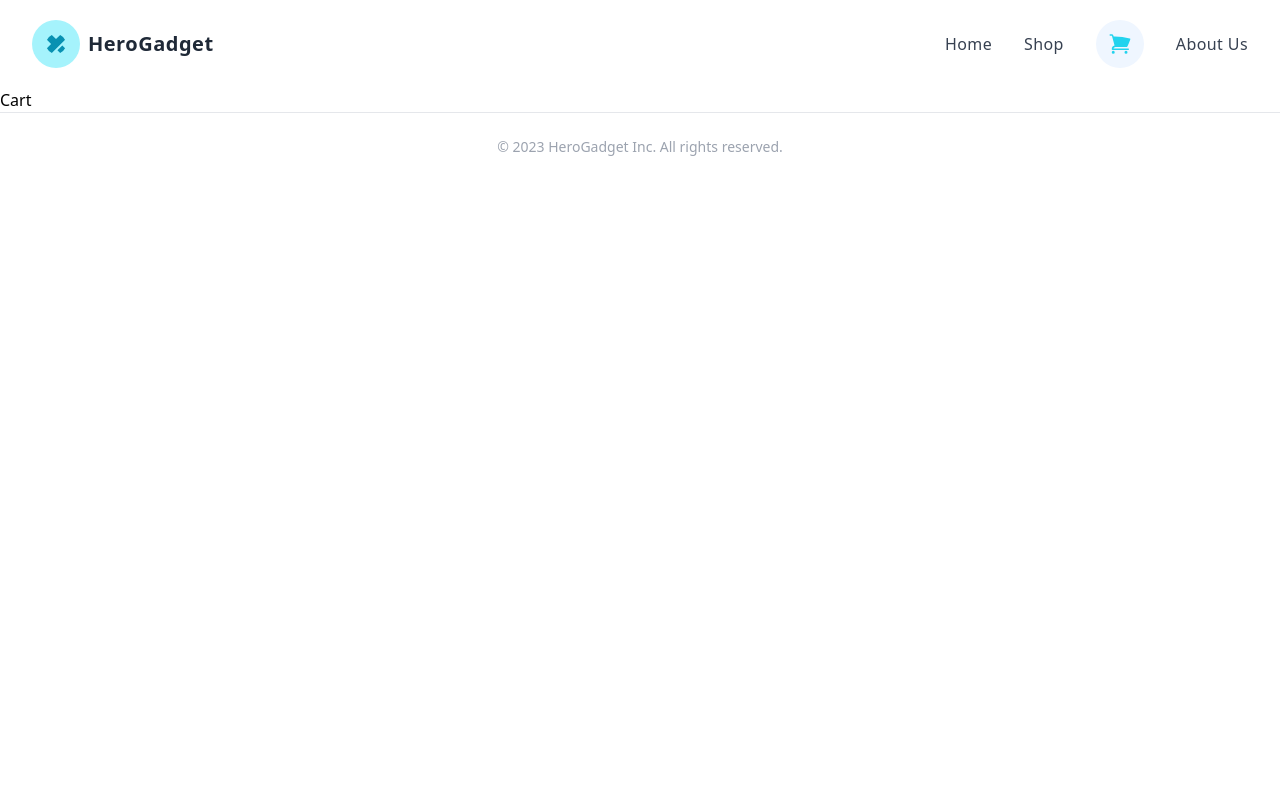
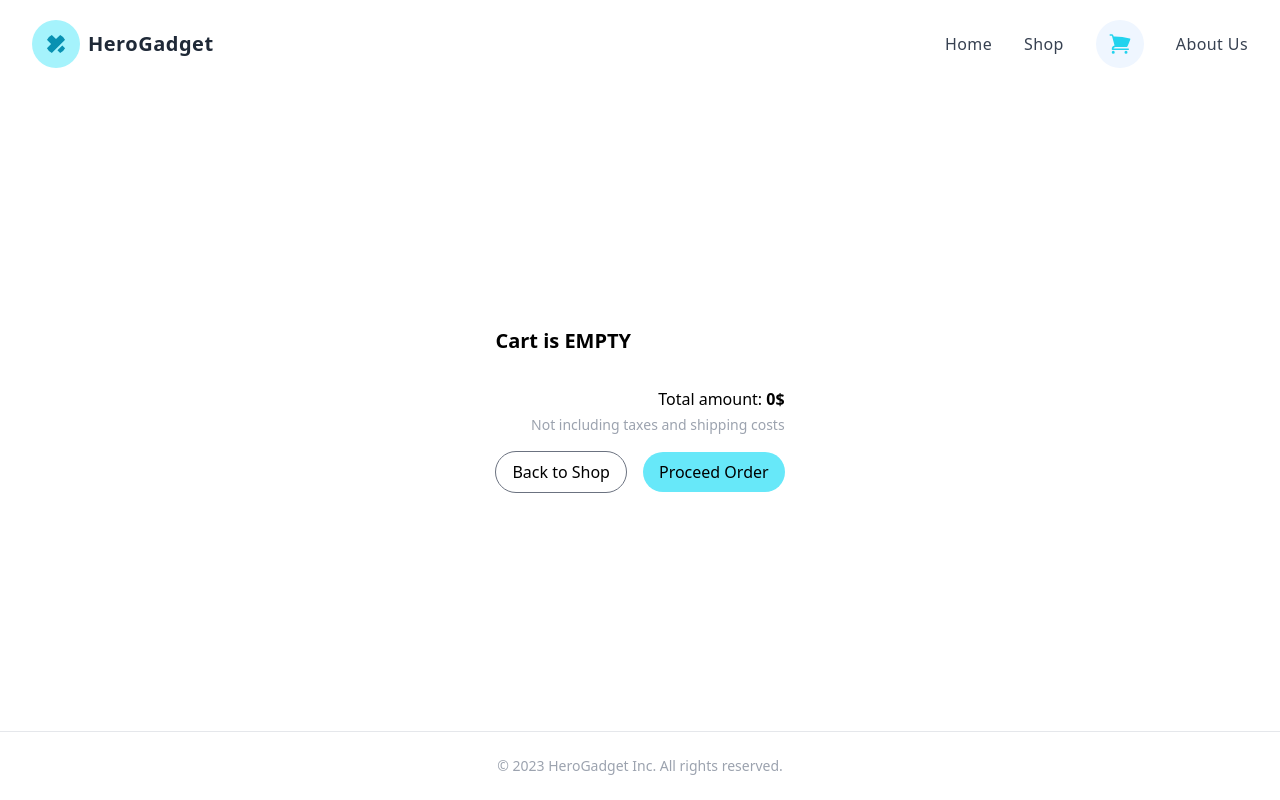
Before and after one commit to Robin0787/Home-Gadgets, a React (Vite) app: page /cart in a window 1280 px wide. Built offline with nearby package versions, Linux system fonts and the light colour scheme.

Commit message:
Completed shop & cart Component

```diff
--- a/src/App.jsx
+++ b/src/App.jsx
@@ -1,19 +1,27 @@
+import { createContext, useState } from "react";
 import { Outlet, useLoaderData, useNavigation } from "react-router-dom";
 import Footer from "./components/Footer";
 import Header from "./components/Header";
 import Loading from "./components/Loading";
 
+export const productContainer = createContext([]);
+export const cartContainer = createContext([]);
+
 const App = () => {
   const navigation = useNavigation();
-  const items = useLoaderData();
+  const {cartProducts, allItems} = useLoaderData();
+  const [cartItems, setCartProducts] = useState(cartProducts);
+
   return (
-    <div>
-       <Header items={items}/>
+    <productContainer.Provider value={allItems}>
+       <cartContainer.Provider value={[cartItems,setCartProducts]}>
+       <Header />
        {
         navigation.state === 'loading' ? <Loading /> : <Outlet />
        }
        <Footer />
-    </div>
+       </cartContainer.Provider>
+    </productContainer.Provider>
   )
 }
 
--- /dev/null
+++ b/src/Custom Loaders/Loaders.js
@@ -0,0 +1,19 @@
+import { getStoredData } from "../components/Utilities/Utility";
+
+
+
+export const getSelectedProducts = async () => {
+  const res = await fetch("products.json");
+  const allItems = await res.json();
+  const cartItems = getStoredData();
+
+  let cartProducts = [];
+  for (let id in cartItems) {
+    const foundProduct = allItems.find((item) => item.id === id);
+    if (foundProduct) {
+      foundProduct.quantity = cartItems[id];
+      cartProducts.push(foundProduct);
+    }
+  }
+  return {cartProducts,allItems};
+};
--- a/src/components/Cards/CartItem.jsx
+++ b/src/components/Cards/CartItem.jsx
@@ -1,9 +1,10 @@
-import React from 'react'
+import React from 'react';
 
-const CartItem = ({ product }) => {
-  const { id, name, price, quantity, picture } = product
+const CartItem = ({ product,deleteItem }) => {
+  const { id, name, price, quantity, picture } = product;
+
   return (
-    <li className='flex flex-col py-6 sm:flex-row sm:justify-between'>
+    <li className='flex flex-col py-6 sm:flex-row sm:justify-between  '>
       <div className='flex w-full space-x-2 sm:space-x-4'>
         <img
           className='flex-shrink-0 object-cover w-20 h-20 border-transparent rounded outline-none sm:w-32 sm:h-32 bg-gray-500'
@@ -13,13 +14,13 @@ const CartItem = ({ product }) => {
         <div className='flex flex-col justify-between w-full pb-4'>
           <div className='flex justify-between w-full pb-2 space-x-2'>
             <div className='space-y-1'>
-              <h3 className='text-lg font-semibold leading-snug sm:pr-8'>
+              <h3 className='text-md font-semibold leading-snug sm:pr-8'>
                 {name}
               </h3>
               <p className='text-sm text-gray-400'>Quantity: {quantity}</p>
             </div>
             <div className='text-right'>
-              <p className='text-lg font-semibold'>{price}$</p>
+              <p className='text-lg font-semibold text-gray-500'>{price}$</p>
               <p className='text-sm text-gray-600'>
                 Total: {price * quantity}$
               </p>
@@ -27,7 +28,7 @@ const CartItem = ({ product }) => {
           </div>
           <div className='flex text-sm divide-x'>
             <button
-              onClick={() => alert('Item Removed')}
+              onClick={() => {deleteItem(id);alert('Item Removed');}}
               type='button'
               className='flex items-center px-2 py-1 pl-0 space-x-1'
             >
--- a/src/components/Cart.jsx
+++ b/src/components/Cart.jsx
@@ -1,23 +1,48 @@
 
-import React from 'react';
-import { useLoaderData } from 'react-router-dom';
-import { getStoredData } from './Utilities/Utility';
+import React, { useContext } from 'react';
+import { Link } from 'react-router-dom';
+import { cartContainer } from '../App';
+import CartItem from './Cards/CartItem';
+import { removeFromStorage } from './Utilities/Utility';
+const Cart = () => {
+    const [cartItems, setCartItems] = useContext(cartContainer);
 
-const Cart = () => {
-    const allItems = useLoaderData();
-    const cartItems = getStoredData();
-    let cartProducts = [];
-    for(let id in cartItems){
-        const foundProduct = allItems.find(item => item.id === id);
-        if(foundProduct) {
-            foundProduct.quantity = cartItems[id];
-            cartProducts.push(foundProduct);
-        }
+    let total = 0;
+    if(cartItems.length > 0) {
+        total = cartItems.reduce((prev,curr) => prev + (curr.price)* curr.quantity,0);
     }
-    console.log(cartProducts);
+
+    function clearCart () {
+        localStorage.removeItem('cartItem');
+        setCartItems([]);
+    }
+    function deleteItem(id) {
+        const remainingItems = cartItems.filter(item => item.id !== id);
+        setCartItems(remainingItems);
+        removeFromStorage(id);
+    }
     return (
-        <div>
-            <h1>Cart</h1>
+        <div className='flex flex-col items-center justify-center gap-3 min-h-[calc(100vh-157px)]'>
+            <div className='flex flex-col max-w-3xl p-6 space-y-4 sm:p-10'>
+                <h2 className='text-xl font-semibold'>
+                    {cartItems.length > 0 ? 'Review cart Items' : 'Cart is EMPTY'}
+                </h2>
+                <ul className='flex flex-col divide-y divide-gray-700'>
+                    {
+                        cartItems.map((product) => <CartItem key={product.id} product={product} deleteItem={deleteItem}/>)
+                    }
+                </ul>
+                <div className="text-right space-y-1">
+                    <p >Total amount: <span className='font-semibold'>{total}$</span></p>
+                    <p className="text-sm text-gray-400">Not including taxes and shipping costs</p>
+                </div>
+                <div className='flex justify-end items-center space-x-4'>
+                {
+                    cartItems.length>0 ? <button onClick={clearCart} type='button' className='px-4 py-2 border rounded-full border-gray-500 duration-300 hover:bg-gray-300'>Clear Cart</button> : <Link to='/shop' className='px-4 py-2 border rounded-full border-gray-500 duration-300 hover:bg-gray-300'>Back to Shop</Link>
+                }
+                <button type='button' className='px-4 py-2 rounded-full duration-300 bg-cyan-300 hover:bg-cyan-400'>Proceed Order</button>
+                </div>
+            </div>
         </div>
     );
 };
--- a/src/components/Header.jsx
+++ b/src/components/Header.jsx
@@ -1,8 +1,10 @@
 import { ShoppingCartIcon } from '@heroicons/react/24/solid';
-import React, { useState } from 'react';
+import React, { useContext, useState } from 'react';
 import { Link, NavLink } from 'react-router-dom';
+import { cartContainer } from '../App';
 
-const Header = ({items}) => {
+const Header = () => {
+  const [cartItems, setCartProducts] = useContext(cartContainer);
   const [isMenuOpen, setIsMenuOpen] = useState(false);
   return (
     <div className='px-4 py-5 mx-auto sm:max-w-xl md:max-w-full lg:max-w-screen-xl md:px-24 lg:px-8'>
@@ -53,7 +55,7 @@ const Header = ({items}) => {
               <div className='relative p-3 bg-blue-50 rounded-full'>
                 <ShoppingCartIcon className='h-6 w-6 text-cyan-400' />
                 {
-                  Object.keys(items).length !== 0 && <p className='text-xs text-blue-400 font-bold absolute top-0 right-3'>{Object.keys(items).length}</p>
+                  cartItems.length !== 0 && <p className='text-xs text-blue-400 font-bold absolute top-0 right-3'>{cartItems.length}</p>
                 }
               </div>
             </Link>
@@ -156,6 +158,9 @@ const Header = ({items}) => {
                       >
                         <div className='relative py-3'>
                           <ShoppingCartIcon className='h-6 w-6 text-cyan-400' />
+                          {
+                            cartItems.length !== 0 && <p className='text-xs text-blue-400 font-bold absolute top-0 right-3'>{cartItems.length}</p>
+                          }
                         </div>
                       </Link>
                     </li>
--- a/src/components/Shop.jsx
+++ b/src/components/Shop.jsx
@@ -1,11 +1,13 @@
-import React from 'react';
-import { useLoaderData } from 'react-router-dom';
+import React, { useContext } from 'react';
+import { cartContainer, productContainer } from '../App';
 import SingleProduct from './Cards/SingleProduct';
 import { addToStorage } from "./Utilities/Utility";
 const Shop = () => {
-    const allProducts  = useLoaderData();
-
+    const allProducts = useContext(productContainer);
+    const [cartItems, setCartItems] = useContext(cartContainer);
     const addToCart = (id) => {
+        const fountItem = allProducts.find(item => item.id === id);
+        setCartItems((prev => [...prev, fountItem]));
         addToStorage(id);
     }
 
--- a/src/components/Utilities/Utility.js
+++ b/src/components/Utilities/Utility.js
@@ -24,4 +24,14 @@ const getStoredData = () => {
     return orderedItems;
 }
 
-export { addToStorage, getStoredData };
+const removeFromStorage = (id) => {
+    const allData = getStoredData();
+    if(id in allData){
+        delete allData[id]
+        localStorage.setItem('cartItem', JSON.stringify(allData));
+    }
+    return allData;
+}
+
+
+export { addToStorage, getStoredData, removeFromStorage };
--- a/src/main.jsx
+++ b/src/main.jsx
@@ -2,18 +2,18 @@ import React from 'react'
 import ReactDOM from 'react-dom/client'
 import { RouterProvider, createBrowserRouter } from 'react-router-dom'
 import App from './App'
+import { getSelectedProducts } from './Custom Loaders/Loaders'
 import About from './components/About'
 import Cart from './components/Cart'
 import Home from './components/Home'
 import Shop from './components/Shop'
-import { getStoredData } from './components/Utilities/Utility'
 import './index.css'
 
 const router = createBrowserRouter([
     {
         path: '/',
         element: <App />,
-        loader: () => getStoredData(),
+        loader: getSelectedProducts,
         children: [
             {
                 path: '/',
@@ -22,12 +22,11 @@ const router = createBrowserRouter([
             {
                 path: '/shop',
                 element: <Shop />,
-                loader: () => fetch('products.json')
             },
             {
                 path: '/cart',
                 element: <Cart />,
-                loader: () => fetch('products.json')
+                loader: () => getSelectedProducts()
             },
             {
                 path: '/about',
```
